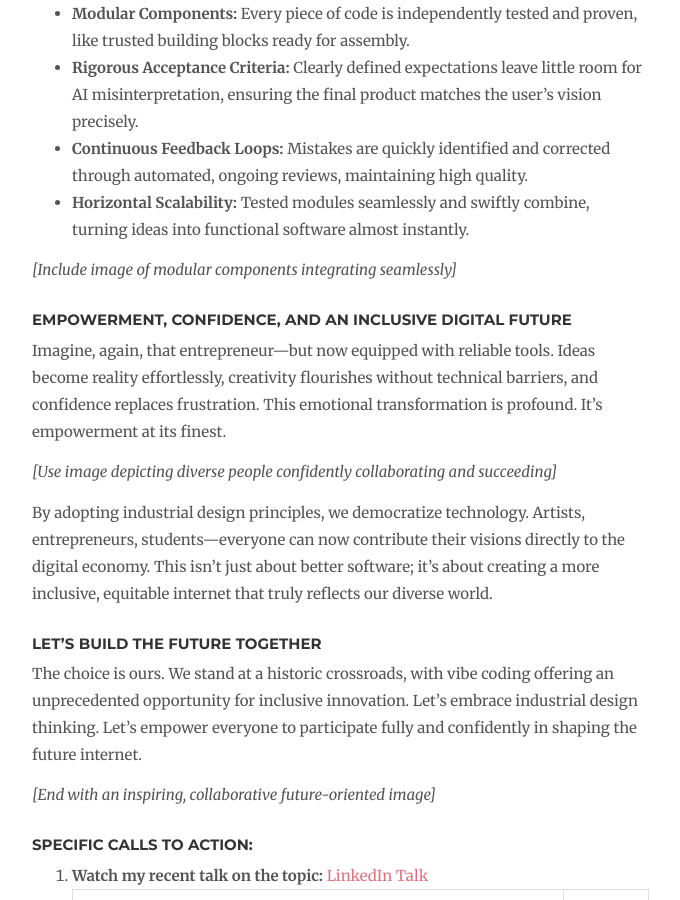
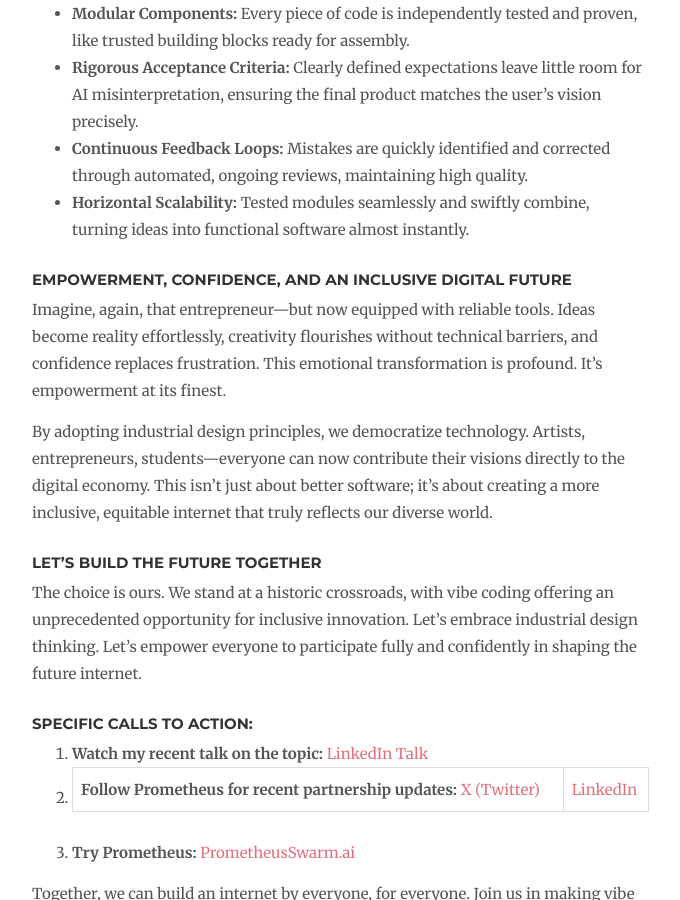
Before and after one commit to collaborative-economics-lab/site, a Jekyll site: the page built from _posts/2025-5-07-prometheus.md, in a window 1280 px wide and 900 px high, scrolled down 2021 px. Shown: the whole window, without its empty margins (138-818 px from the left). Built offline with Jekyll 4.4.1, drawn with Linux system fonts in a browser that asks for light colours; nearby versions of some CDN libraries; comment, search, counter and statistics services are not loaded.

Commit message:
Update 2025-5-07-prometheus.md

```diff
--- a/_posts/2025-5-07-prometheus.md
+++ b/_posts/2025-5-07-prometheus.md
@@ -31,21 +31,15 @@
 * **Continuous Feedback Loops:** Mistakes are quickly identified and corrected through automated, ongoing reviews, maintaining high quality.
 * **Horizontal Scalability:** Tested modules seamlessly and swiftly combine, turning ideas into functional software almost instantly.
 
-*\[Include image of modular components integrating seamlessly\]*
-
 ### **Empowerment, Confidence, and an Inclusive Digital Future**
 
 Imagine, again, that entrepreneur—but now equipped with reliable tools. Ideas become reality effortlessly, creativity flourishes without technical barriers, and confidence replaces frustration. This emotional transformation is profound. It’s empowerment at its finest.
-
-*\[Use image depicting diverse people confidently collaborating and succeeding\]*
 
 By adopting industrial design principles, we democratize technology. Artists, entrepreneurs, students—everyone can now contribute their visions directly to the digital economy. This isn't just about better software; it's about creating a more inclusive, equitable internet that truly reflects our diverse world.
 
 ### **Let's Build the Future Together**
 
 The choice is ours. We stand at a historic crossroads, with vibe coding offering an unprecedented opportunity for inclusive innovation. Let's embrace industrial design thinking. Let’s empower everyone to participate fully and confidently in shaping the future internet.
-
-*\[End with an inspiring, collaborative future-oriented image\]*
 
 ### **Specific Calls to Action:**
 
```
